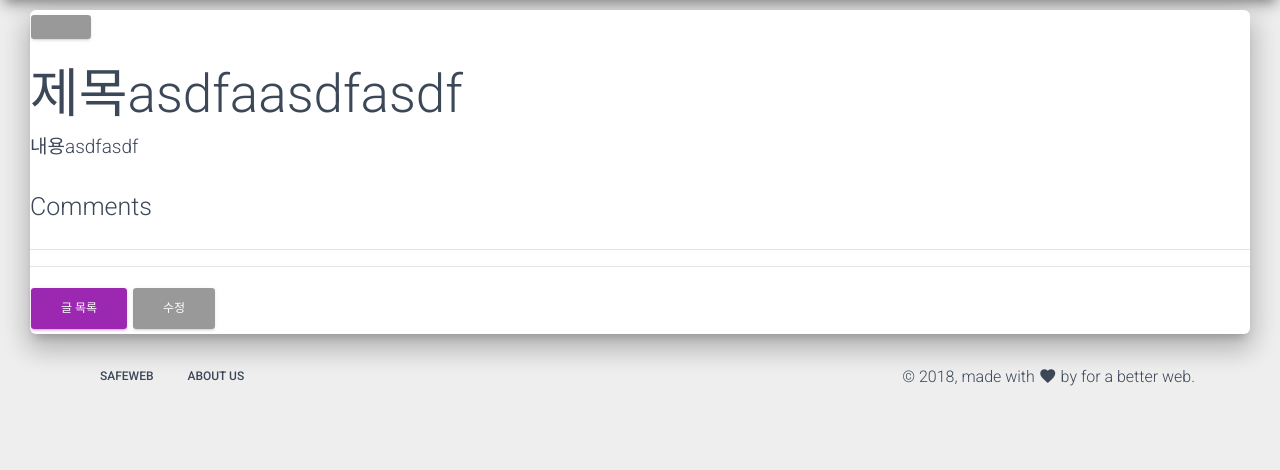
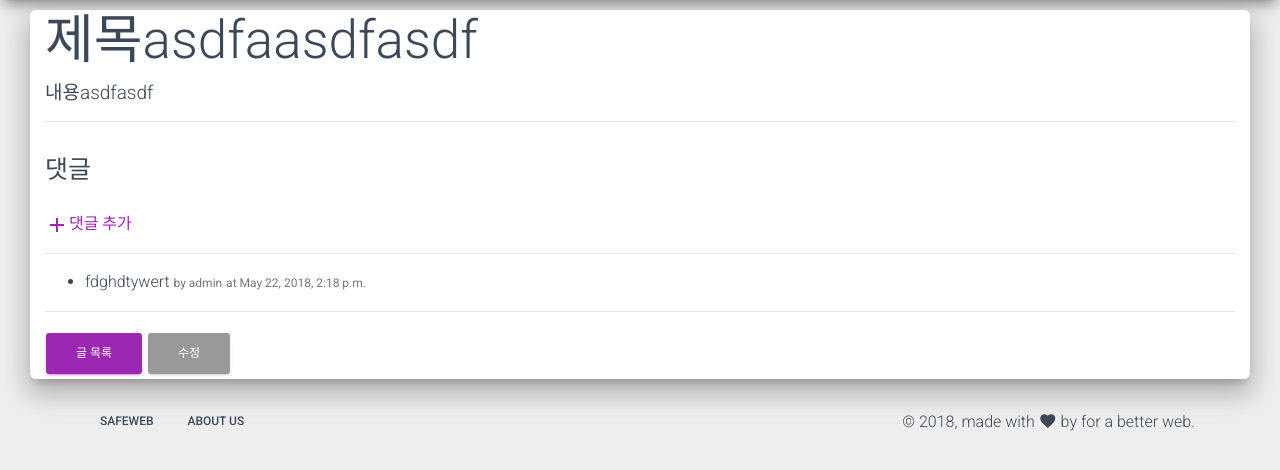
Before and after one commit to web24365/Blog, a Django app: a page that uses blog/templates/blog/post_detail.html in a window 1280 px wide. Shown: the part 70-540 px from the top of the page. Run offline with Django 3.2, Linux system fonts and the light colour scheme; data comes from the database, SQL or seed files in the repository; some libraries are stand-ins or nearby versions.

Commit message:
댓글 추가

```diff
--- a/blog/forms.py
+++ b/blog/forms.py
@@ -17,7 +17,6 @@ class PostForm(forms.ModelForm):
     # content = forms.CharField(widget=forms.TextInput(attrs={'class':'form-control'}))
     # Tags = forms.CharField(widget=forms.TextInput(attrs={'class':'form-control'}))
 
-
     class Meta:
         model = Post
         fields = ['category', 'title', 'content']
@@ -26,4 +25,4 @@ class CommentForm(forms.ModelForm):
 
     class Meta:
         model = Comment
-        fields = '__all__'
+        fields = ['message']
--- a/blog/models.py
+++ b/blog/models.py
@@ -114,10 +114,10 @@ class Post(models.Model):
 
 
 class Comment(models.Model):
-    post = models.ForeignKey('post', on_delete=models.CASCADE, related_name='comments', null=False)
-    author = models.ForeignKey('auth.User', on_delete=models.SET_NULL, null=True)
-    password = models.CharField(max_length=32, null=False)
-    content = models.TextField(max_length=2000, null=False)
+    # Post : Comment = 1:N
+    post = models.ForeignKey('post', on_delete=models.CASCADE, null=False)
+    author = models.ForeignKey(settings.AUTH_USER_MODEL, on_delete=models.SET_NULL, null=True)
+    message = models.TextField(max_length=2000, null=False)
     created = models.DateTimeField(auto_now_add=True)
     updated = models.DateTimeField(auto_now=True)
     is_public = models.BooleanField(default=False)
@@ -128,4 +128,4 @@ class Comment(models.Model):
         self.save()
 
     def __str__(self):
-        self.content
+        return self.message
--- a/blog/templates/blog/post_detail.html
+++ b/blog/templates/blog/post_detail.html
@@ -7,30 +7,35 @@
         font-size: 19px;
     }
 </style>
+<div class="col-12">
     <div class="post">
         {% if post.published %}
             <div class="date">
                 {{ post.published }}
             </div>
         {% endif %}
-    <a class="btn btn-default" href="{% url 'blog:post_edit' slug=post.slug id=post.id %}"><span class="glyphicon glyphicon-pencil"></span></a>
         <h1>{{ post.title }}</h1>
         <p>{{ post.content |linebreaksbr }}</p>
     </div>
+    <hr>
     <div class="title">
-    <h3>Comments</h3>
+        <h3>댓글</h3>
     </div>
+    <a href="{% url 'blog:comment_create' post.slug post.id %}" class="pull-right">
+        <i class="material-icons">add</i>댓글 추가
+    </a>
     <hr />
     <ul>
         {% for comment in post.comment_set.all %}
         <li>
-        {{ comment.content }}
+            {{ comment.message }}
             <small>by {{ comment.author }}</small>
-        <small>at {{ comment.create }}</small>
+            <small>at {{ comment.created }}</small>
         </li>
     {% endfor %}
     </ul>
     <hr>
     <a href="{% url "blog:post_list" %}" class='btn btn-primary'>글 목록</a>
-<a href="{% url "blog:post_edit"  post.slug post.id%}" class='btn btn-default'>수정</a>
+    <a href="{% url "blog:post_edit"  post.slug post.id %}" class='btn btn-default'>수정</a>
+</div>
 {% endblock post%}
--- a/blog/templates/blog/post_list.html
+++ b/blog/templates/blog/post_list.html
@@ -78,10 +78,11 @@
 {% endfor %}
 
 <div class="title">
-    <h3>Comments</h3>
+    <h3>댓글</h3>
 </div>
 <hr />
 <ul>
+    {{ comment }}
     {% for comment in post.comment_set.all %}
     <li>
         {{ comment.content }}
--- a/blog/urls.py
+++ b/blog/urls.py
@@ -9,6 +9,7 @@ urlpatterns = [
     path('category/', views.category_list, name='category_list'),
     path('category/create/', views.category_create, name='category_create'),
     path('<slug>/<int:id>/', views.post_detail, name='post_detail'),
+    path('<slug>/<int:id>/comment/create/', views.comment_create, name='comment_create'),
     path('create/', views.post_create, name='post_create'),
     path('<slug>/<int:id>/edit/', views.post_edit, name='post_edit'),
     path('<category_slug>/', views.post_list, name='post_list_by_category'),
--- a/blog/views.py
+++ b/blog/views.py
@@ -2,6 +2,7 @@ from django.shortcuts import render, get_object_or_404, redirect
 from django.core.paginator import Paginator, EmptyPage, PageNotAnInteger
 from django.utils import timezone
 from django.contrib import messages
+from django.contrib.auth.decorators import login_required
 from .models import *
 from .forms import *
 
@@ -62,7 +63,7 @@ def post_detail(request, slug, id):
 
     return render(request, 'blog/post_detail.html', {'post': post})
 
-
+@login_required
 def post_create(request):
     # POST 요청에 의해 서버로 입력 값을 전송하기 전에 검증
     if request.method == "POST":
@@ -86,7 +87,7 @@ def post_create(request):
         form = PostForm()
     return render(request, 'blog/post_form.html', {'form': form})
 
-
+@login_required
 def post_edit(request, slug, id):
     post = get_object_or_404(Post, slug=slug, id=id)
     if request.method == "POST":
@@ -102,16 +103,20 @@ def post_edit(request, slug, id):
     return render(request, 'blog/post_form.html', {'form': form})
 
 
-def comment_create(request):
+@login_required
+def comment_create(request, slug, id):
+    post = get_object_or_404(Post, slug=slug, id=id)
     if request.method == 'POST':
         form = CommentForm(request.POST, request.FILES)
-        if is_valid(form):
+        if form.is_valid():
             comment = form.save(commit=False)
+            comment.post = post
+            comment.author = request.user
             comment.ip = request.META['REMOTE_ADDR']
-            comment = Comment(**form.cleaned_data)
+            #comment = Comment(**form.cleaned_data)
             comment.save()
             messages.info(request, '새 글이 등록되었습니다.')
-            return render(request, 'blog/blog_detail.html', post.slug, post.id)
+            return redirect('blog:post_detail', post.slug, post.id)
         else:
             form.errors()
     else:
```
Also changed, not shown: blog/migrations/0002_auto_20180520_1541.py (added), blog/migrations/0003_auto_20180522_1804.py (added), db.sqlite3. Lines whose indentation alone changed are shown as unchanged.
